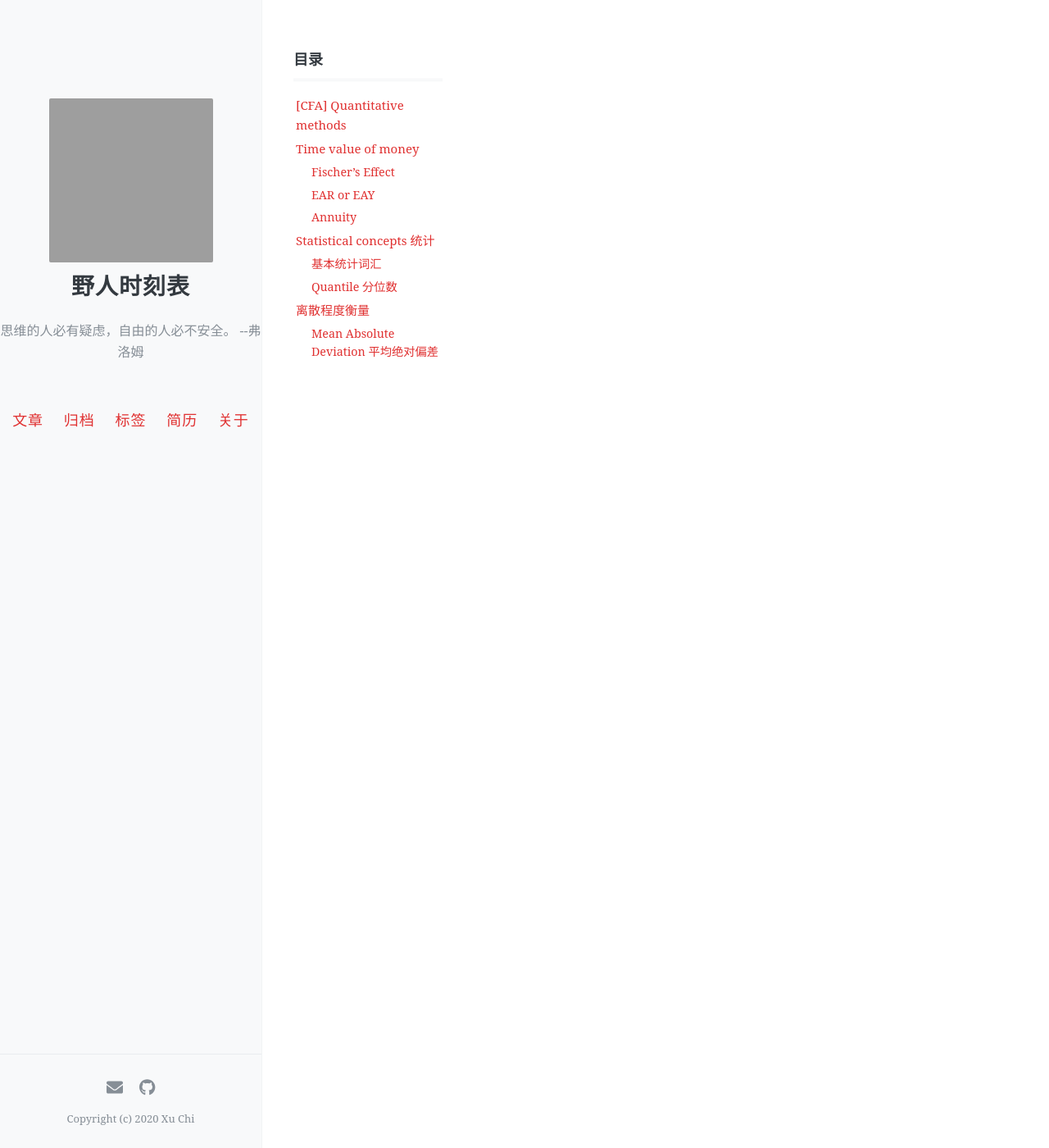
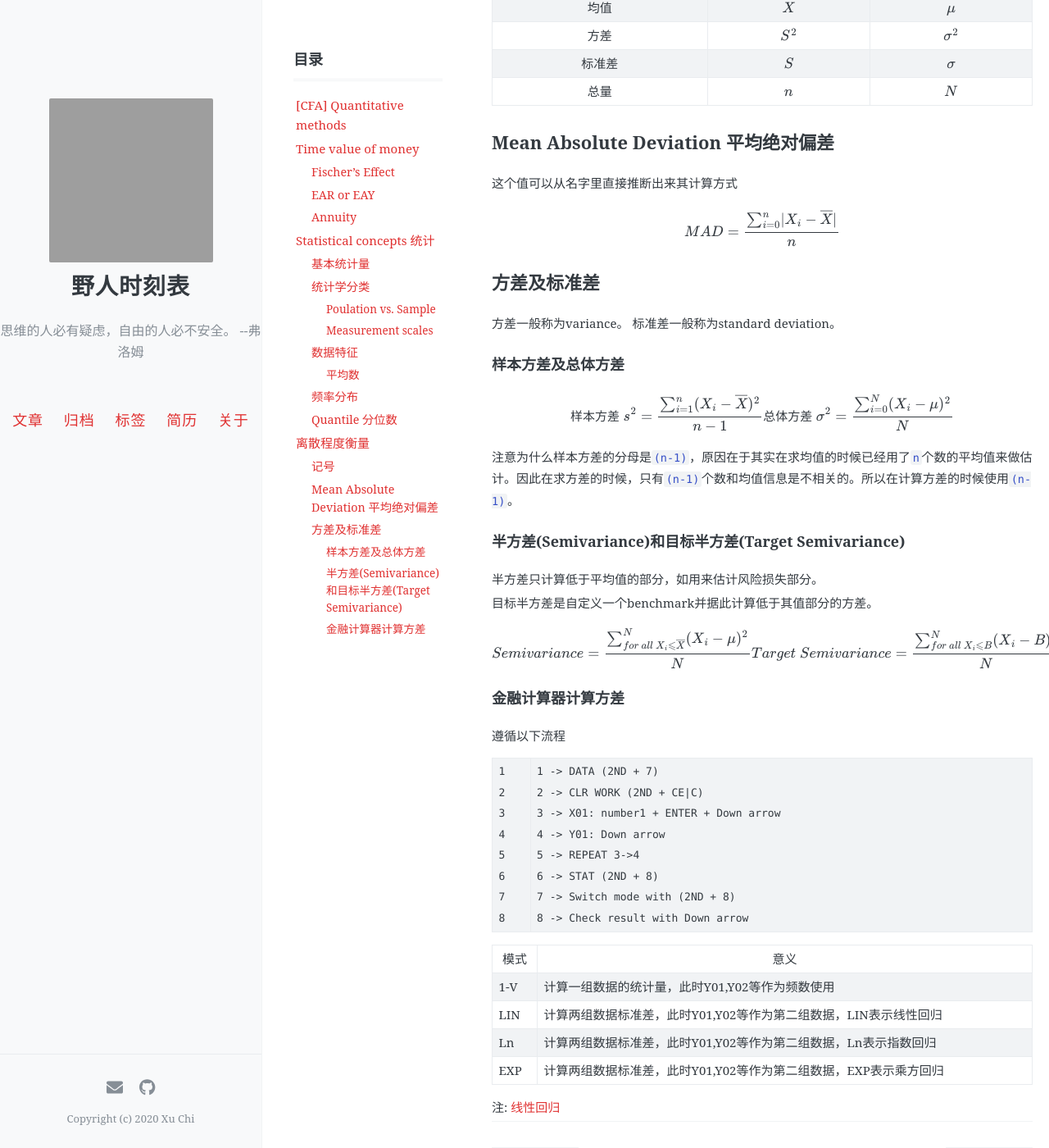
Before and after one commit to xuchi16/Lukathis.github.io, a Jekyll site: the page built from _posts/cfa/2020-02-02-CFA-Quantitative-methods.markdown, in a window 1280 px wide and 1400 px high, scrolled down 2807 px. Shown: the whole window at 82% size. Built offline with Jekyll 4.4.1, drawn with Linux system fonts in a browser that asks for light colours; formulas are drawn with MathJax 3; comment, search, counter and statistics services are not loaded; some of the changed text lies outside the part shown; grey boxes are pictures that could not be loaded.

Commit message:
CFA Quant

````diff
--- a/_posts/cfa/2020-02-02-CFA-Quantitative-methods.markdown
+++ b/_posts/cfa/2020-02-02-CFA-Quantitative-methods.markdown
@@ -44,11 +44,54 @@ Stated annual rate
 
 # Statistical concepts 统计
 
-## 基本统计词汇
+## 基本统计量
 
-medium, mode
+四个维度
+* Mean 平均数
+* Variance 方差
+* Skewness 偏度
+* Kurtosis 峰度
 
-当样本总量为偶数时，如何取medium
+## 统计学分类
+
+统计学分为Descriptive statistics和Inferential statistics。
+
+### Poulation vs. Sample
+
+| Name | Definition | Name of feature |
+| :--- | :--- | :--- |
+| Population | defined as all members of a specific group | Parameter: describe the features of a population |
+| Sampe | subset of a population | Statistic: describes the features of a sample |
+
+### Measurement scales
+
+| Scale name | Definition | Sample |
+| :--- | :--- | :--- |
+| Nominal | 离散 | 男女 |
+| Ordinal | 顺序 | 排名 |
+| Interval | 间隔 | 温度 |
+| Ratio | 比例 | 钱 |
+
+## 数据特征
+* Medium 中位数，注意的是如果总量是偶数个，则取中间两个值除以二
+* Mode 众数
+* Mean 平均数
+
+### 平均数
+平均数包含以下几种
+* 算术平均(The Arithmetic Mean)
+* 加权平均(The Weighted Mean)
+* 几何平均(The Geometric Mean)：适用于复利的计算
+* 调和平均(The Harmonic Mean)：又称为倒数平均数。适用于如购买了总价相同的若干支股票，求平均价格。
+
+需要注意的是有如下结论：*调和平均<集合平均<算术平均*
+
+## 频率分布
+
+* Absolute frequency
+* Relative frequency
+* Cumulative absolutee frequency
+* Cumulative relative frequency
 
 ## Quantile 分位数
 
@@ -63,7 +106,19 @@ medium, mode
 * deciles 十分位数
 * percentile 百分位数
 
+
+
 # 离散程度衡量
+
+## 记号
+在计算总体指标时，采取的记号亦不同
+
+|       |  样本  |  总体 |
+| :---: | :---: | :---: |
+| 均值 | $\overline X$| $\mu$ |
+| 方差 | $S^2$ | $\sigma^2$ |
+| 标准差 | $S$ | $\sigma$ |
+| 总量 | $n$ | $N$ |
 
 ## Mean Absolute Deviation 平均绝对偏差
 
@@ -74,3 +129,64 @@ $$
 MAD = \frac{\sum_{i=0}^n \lvert X_i - \overline X \rvert}{n}
 
 $$
+
+## 方差及标准差
+
+方差一般称为variance。
+标准差一般称为standard deviation。
+
+### 样本方差及总体方差
+
+$$
+
+样本方差\
+s^2=\frac{\sum_{i=1}^n (X_i - \overline X)^2 }{ n-1 }
+
+\\
+
+总体方差\
+\sigma^2=\frac{\sum_{i=0}^{N} (X_i - \mu)^2}{N}
+
+$$
+
+注意为什么样本方差的分母是`(n-1)`，原因在于其实在求均值的时候已经用了`n`个数的平均值来做估计。因此在求方差的时候，只有`(n-1)`个数和均值信息是不相关的。所以在计算方差的时候使用`(n-1)`。
+
+### 半方差(Semivariance)和目标半方差(Target Semivariance)
+
+半方差只计算低于平均值的部分，如用来估计风险损失部分。
+
+目标半方差是自定义一个benchmark并据此计算低于其值部分的方差。
+
+$$
+
+Semivariance = \frac{\sum_{for \ all \ X_i \leqslant \overline X}^{N} (X_i - \mu)^2}{N}
+\\
+Target\ Semivariance = \frac{\sum_{for \ all \ X_i \leqslant B}^{N} (X_i - B)^2}{N}
+\\
+(B: customized\ benchmark)
+
+$$
+
+### 金融计算器计算方差
+
+遵循以下流程
+
+```
+1 -> DATA (2ND + 7)
+2 -> CLR WORK (2ND + CE|C)
+3 -> X01: number1 + ENTER + Down arrow
+4 -> Y01: Down arrow
+5 -> REPEAT 3->4
+6 -> STAT (2ND + 8)
+7 -> Switch mode with (2ND + 8)
+8 -> Check result with Down arrow
+```
+
+| 模式 | 意义 |
+| --- | --- |
+| 1-V | 计算一组数据的统计量，此时Y01,Y02等作为频数使用 |
+| LIN | 计算两组数据标准差，此时Y01,Y02等作为第二组数据，LIN表示线性回归 |
+| Ln | 计算两组数据标准差，此时Y01,Y02等作为第二组数据，Ln表示指数回归 |
+| EXP | 计算两组数据标准差，此时Y01,Y02等作为第二组数据，EXP表示乘方回归 |
+
+注: [线性回归]({% post_url /ml/2020-11-07-Linear-Regression %})
--- a/_posts/concepts/2020-11-03-Tech-Content.markdown
+++ b/_posts/concepts/2020-11-03-Tech-Content.markdown
@@ -105,6 +105,8 @@ tags: [Tech, Summary]
 
 ## 机器学习
 
+[线性回归]({% post_url /ml/2020-11-07-Linear-Regression %})
+
 ## 测试
 
 [白盒黑盒]
````
Also changed, not shown: _posts/markdown/2020-11-07-MathJax.markdown (+20 -1 lines), _posts/ml/2020-11-07-Linear-Regression.markdown (added, +10 -0 lines).
